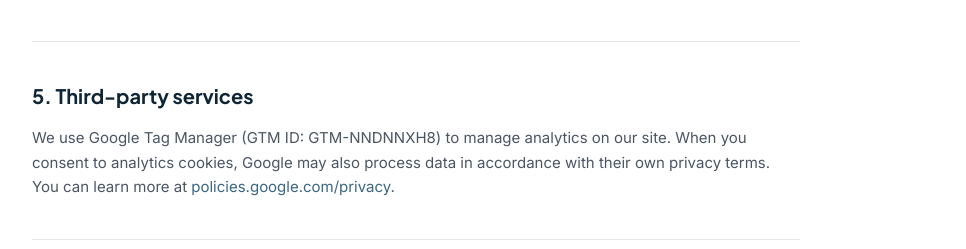
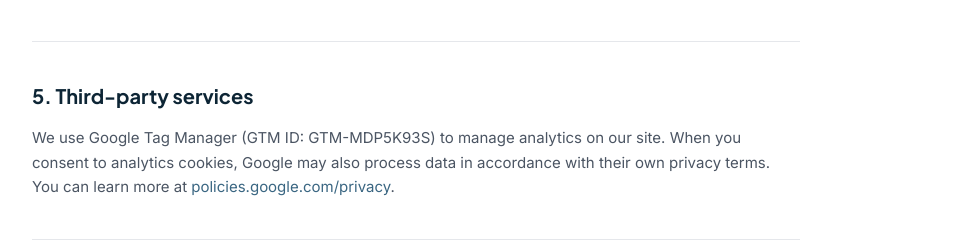
Before and after one commit to greg-broadlab/broadlab-website, a Next.js app: page /cookies in a window 1280 px wide. Shown: the part 1947-2196 px from the top of the page, without its empty margins (48-1014 px from the left). Built offline with nearby package versions, Linux system fonts and the light colour scheme; no server answers.

Commit message:
Update GTM container ID to GTM-MDP5K93S
Co-Authored-By: Claude Sonnet 4.6 <noreply@anthropic.com>

```diff
--- a/src/app/cookies/page.tsx
+++ b/src/app/cookies/page.tsx
@@ -92,7 +92,7 @@ export default function CookiePolicy() {
           </Section>
 
           <Section title="5. Third-party services">
-            <p>We use Google Tag Manager (GTM ID: GTM-NNDNNXH8) to manage analytics on our site. When you consent to analytics cookies, Google may also process data in accordance with their own privacy terms. You can learn more at <a href="https://policies.google.com/privacy" target="_blank" rel="noopener noreferrer" className="text-[#3a6682] hover:underline">policies.google.com/privacy</a>.</p>
+            <p>We use Google Tag Manager (GTM ID: GTM-MDP5K93S) to manage analytics on our site. When you consent to analytics cookies, Google may also process data in accordance with their own privacy terms. You can learn more at <a href="https://policies.google.com/privacy" target="_blank" rel="noopener noreferrer" className="text-[#3a6682] hover:underline">policies.google.com/privacy</a>.</p>
           </Section>
 
           <Section title="6. Changes to this policy">
```
